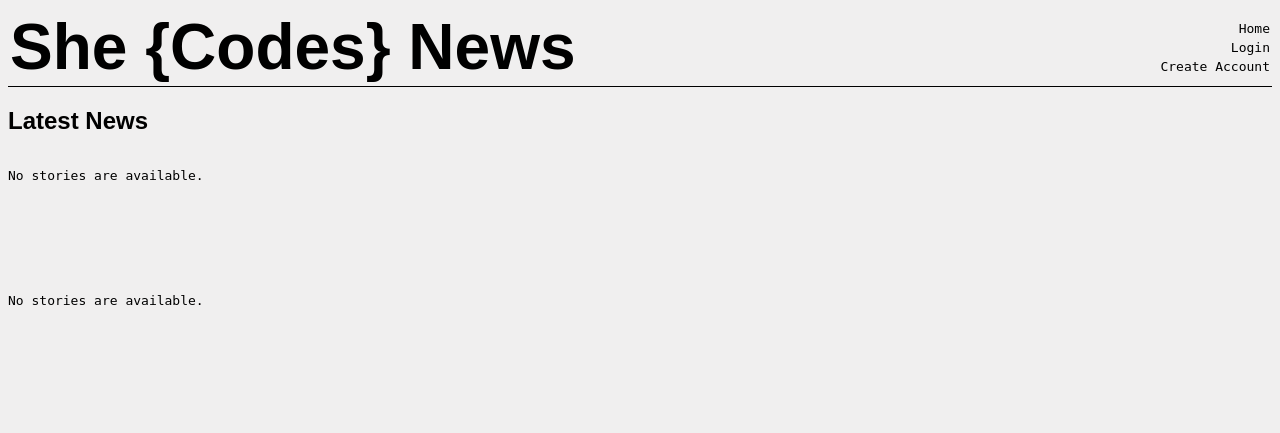
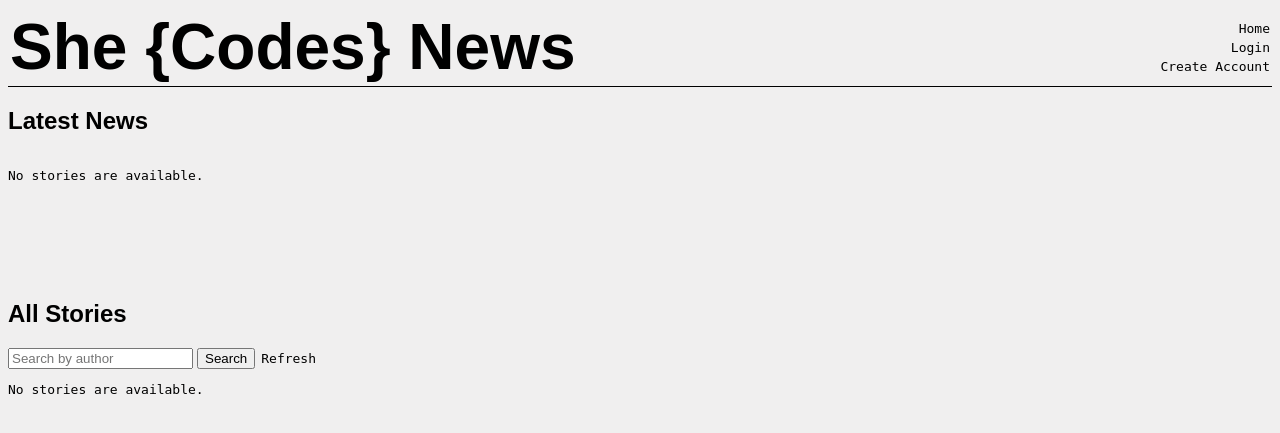
Before and after one commit to yara-fe/shecodes_django_news, a Django app: template she_codes_news/news/templates/news/index.html in a window 1280 px wide. Shown: the top 433 px of the page. Run offline with Django 3.2, Linux system fonts and the light colour scheme; the template is opened without the code that fills it, so the values that code supplies are empty; some web fonts are replaced.

Commit message:
Adding a refresh button to reload all stories

```diff
--- a/she_codes_news/news/templates/news/index.html
+++ b/she_codes_news/news/templates/news/index.html
@@ -19,6 +19,17 @@
         {% endif %}
     </div>
 
+    <div id="search">
+        <h2>All Stories</h2>
+        <!-- Add the search form -->
+        <form method="GET">
+            <input type="text" name="search" placeholder="Search by author">
+            <button type="submit">Search</button>
+            {% comment %} Add refresh button to clear search and display all stories {% endcomment %}
+            <a href="{% url 'news:index' %}" class="btn btn-secondary">Refresh</a>
+        </form>
+
+    </div>
     <div id="all-stories">
         {% if latest_stories %}
             {% for story in all_stories %}
--- a/she_codes_news/news/templates/news/updateStory.html
+++ b/she_codes_news/news/templates/news/updateStory.html
@@ -9,7 +9,7 @@
       {{ form.as_p }}
       <button type="submit">Save Changes</button>
       <!-- Add a "Cancel" button to redirect back to the story detail page without saving changes -->
-      <a href="{% url 'news:story' story.id %}" id="btn-cancel">Cancel</a>
+      <a href="{% url 'news:story' story.id %}" class="btn btn-secondary">Cancel</a>
     </form>
   </div>
 
```
Also changed, not shown: she_codes_news/news/views.py (+12 -1 lines).
